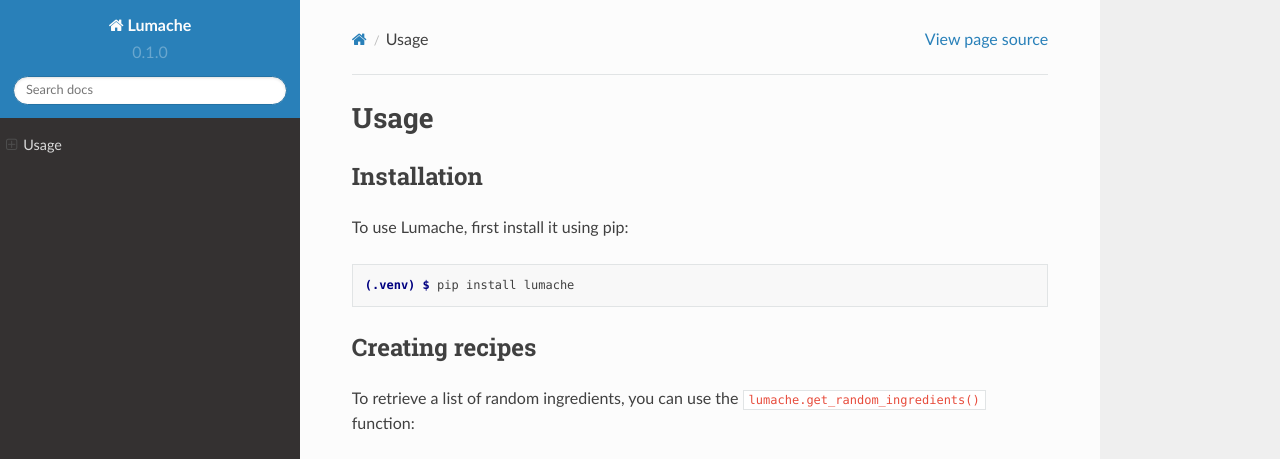
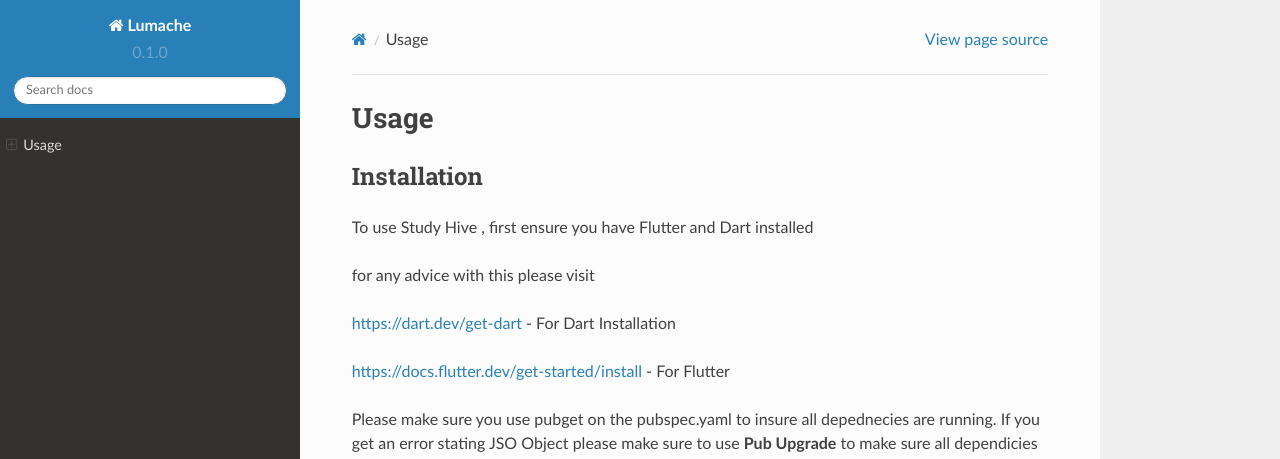
Before and after one commit to Harry-Howard/readthedocs, a Sphinx documentation site: the page built from docs/source/usage.rst, in a window 1280 px wide and 1051 px high. Shown: the top 459 px of the window. Built offline with Sphinx 7.4.7 and the Read the Docs theme 2.0.0, drawn with Linux system fonts in a browser that asks for light colours; some of the changed text lies outside the part shown; grey boxes are pictures that could not be loaded.

Commit message:
Update usage.rst

```diff
--- a/docs/source/usage.rst
+++ b/docs/source/usage.rst
@@ -6,23 +6,25 @@
 Installation
 ------------
 
-To use Lumache, first install it using pip:
+To use Study Hive , first ensure you have Flutter and Dart installed
 
-.. code-block:: console
+for any advice with this please visit
 
-   (.venv) $ pip install lumache
+https://dart.dev/get-dart  - For Dart Installation
 
-Creating recipes
+https://docs.flutter.dev/get-started/install - For Flutter
+
+
+Please make sure you use pubget on the pubspec.yaml to insure all depednecies are running.
+If you get an error stating JSO Object please make sure to use **Pub Upgrade** to make sure all dependicies are updated.
+
+
+How to Use Study Hive!
+
 ----------------
 
-To retrieve a list of random ingredients,
-you can use the ``lumache.get_random_ingredients()`` function:
-
-.. autofunction:: lumache.get_random_ingredients
-
-The ``kind`` parameter should be either ``"meat"``, ``"fish"``,
-or ``"veggies"``. Otherwise, :py:func:`lumache.get_random_ingredients`
-will raise an exception.
+---You will get given a login screen on Launch where you will need to input an email and password
+--- If you **DO NOT** have an account please make sure you register and input your details into the box. (Any errors will be raised as an exception)
 
 .. autoexception:: lumache.InvalidKindError
 
```
